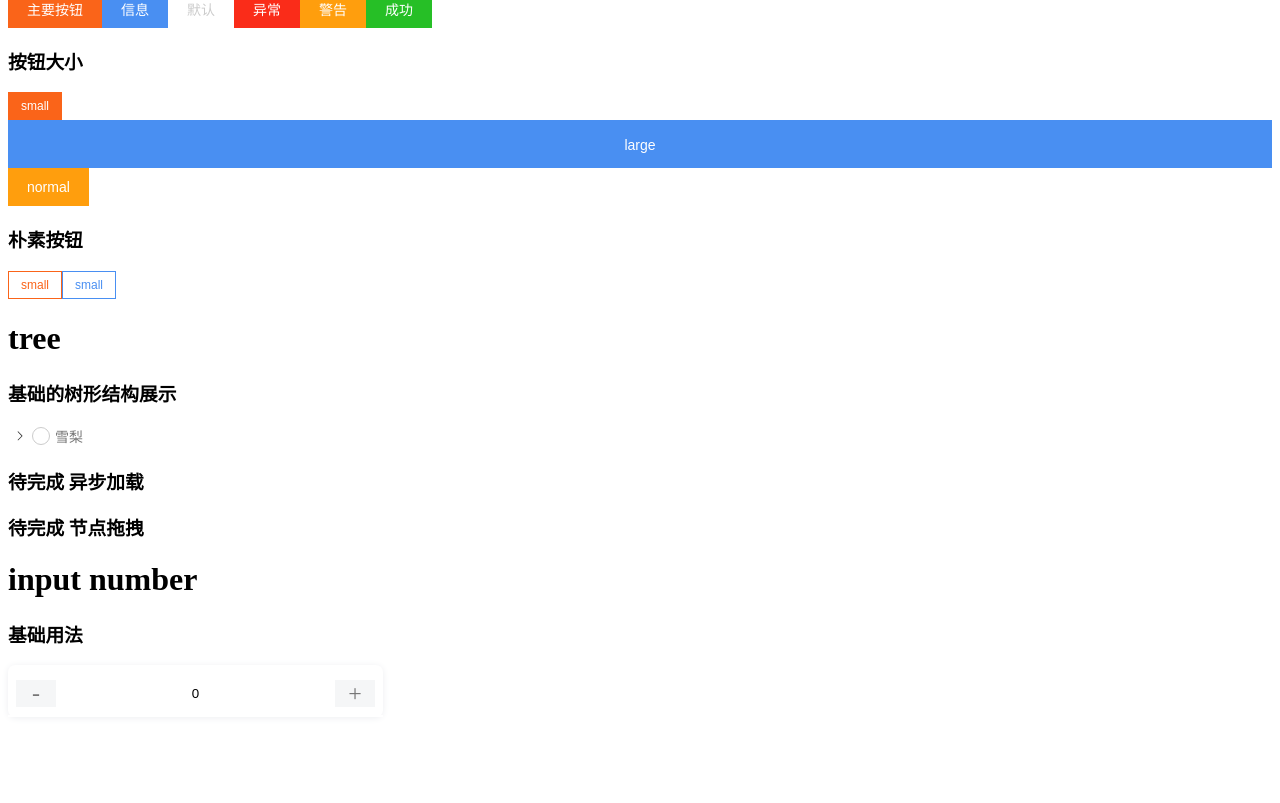
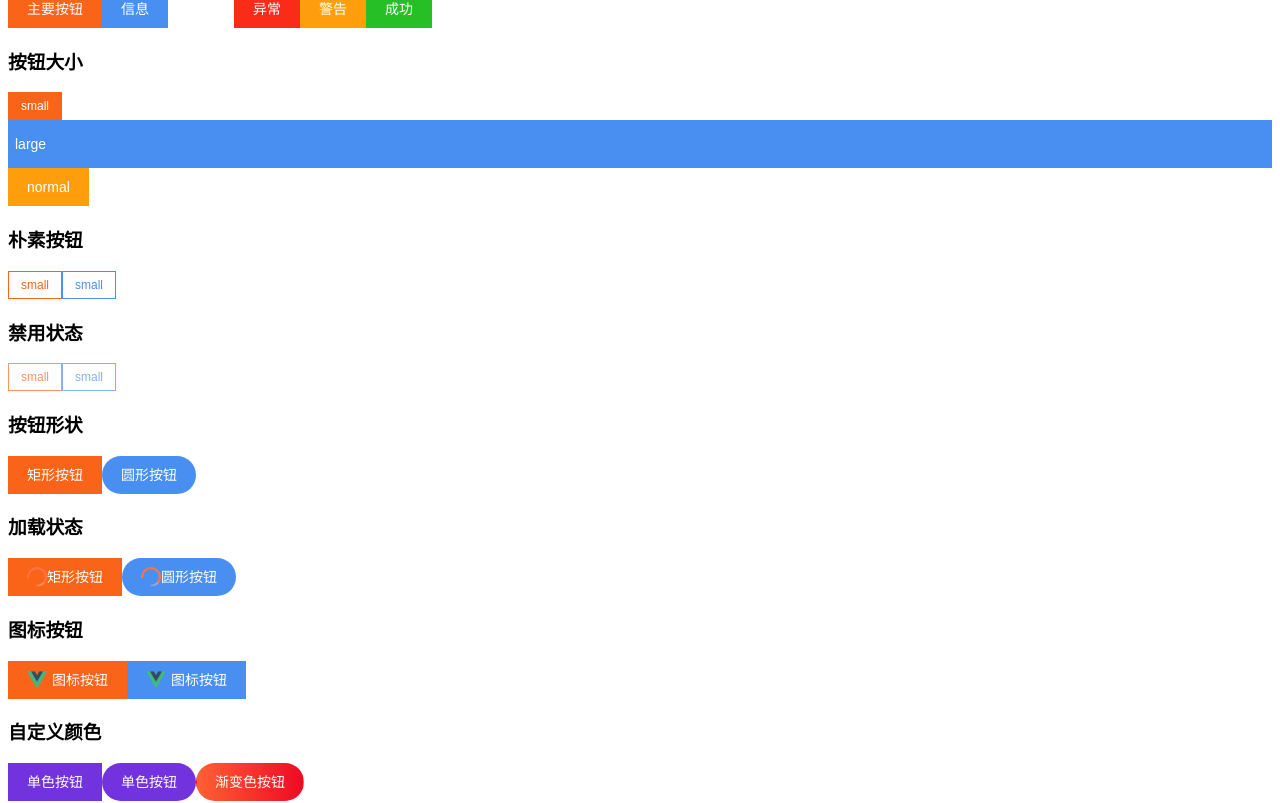
Before and after one commit to garmin21/im-vue-ui, a Vue app: page / in a window 1280 px wide. Shown: the part 1680-2483 px from the top of the page. Before the commit the page ends 2405 px from the top, so only its background shows below. Built offline with nearby package versions, Linux system fonts and the light colour scheme.

Commit message:
完工 button组件

```diff
--- a/example/example-button.vue
+++ b/example/example-button.vue
@@ -22,6 +22,64 @@
             <JmButton type="primary" plain size="small">small</JmButton>
             <JmButton type="info" plain size="small">small</JmButton>
         </section>
+        <section>
+            <h3>禁用状态</h3>
+            <JmButton type="primary" plain :disabled="true" size="small">
+                small
+            </JmButton>
+            <JmButton type="info" plain :disabled="true" size="small">
+                small
+            </JmButton>
+        </section>
+        <section>
+            <h3>按钮形状</h3>
+            <JmButton type="primary"> 矩形按钮 </JmButton>
+            <JmButton type="info" :round="true"> 圆形按钮 </JmButton>
+        </section>
+        <section>
+            <h3>加载状态</h3>
+            <JmButton type="primary" loading> 矩形按钮 </JmButton>
+            <JmButton type="info" loading :round="true"> 圆形按钮 </JmButton>
+        </section>
+        <section>
+            <h3>图标按钮</h3>
+            <JmButton type="primary">
+                <img
+                    src="../src/assets/logo.png"
+                    width="20"
+                    height="20"
+                    style="padding-right: 5px"
+                />
+                <span>图标按钮</span>
+            </JmButton>
+            <JmButton type="info">
+                <img
+                    src="../src/assets/logo.png"
+                    width="20"
+                    height="20"
+                    style="padding-right: 5px"
+                />
+                <span>图标按钮</span>
+            </JmButton>
+        </section>
+        <section>
+            <h3>自定义颜色</h3>
+            <JmButton type="primary" :color="{ color: '#7232dd' }">
+                单色按钮
+            </JmButton>
+            <JmButton type="info" :color="{ color: '#7232dd' }" :round="true">
+                单色按钮
+            </JmButton>
+            <JmButton
+                type="info"
+                :color="{
+                    color: 'linear-gradient(to right, #ff6034, #ee0a24)'
+                }"
+                :round="true"
+            >
+                渐变色按钮
+            </JmButton>
+        </section>
     </div>
 </template>
 
@@ -36,3 +94,5 @@ import JmButton from "../package/button";
 })
 export default class ExampleButton extends Vue {}
 </script>
+
+<style lang="less" scoped></style>
--- a/package/button/button.vue
+++ b/package/button/button.vue
@@ -1,13 +1,28 @@
 <template>
-    <button @click="handleClick" :class="classe">
-        <slot />
+    <button
+        @click="handleClick"
+        :style="getStyle"
+        :class="classe"
+        :disabled="disabled"
+    >
+        <img
+            src="./icons/loading.svg"
+            v-if="loading"
+            class="jm-button-loading"
+            width="20"
+            height="20"
+            alt="loading"
+        />
+        <div class="jm-button-label">
+            <slot />
+        </div>
     </button>
 </template>
 
 <script lang="ts">
 import { Vue, Component, Prop } from "vue-property-decorator";
+import {} from "vue";
 import { Type, Size } from "./index";
-
 @Component({})
 export default class JmButton extends Vue {
     // 类型
@@ -32,6 +47,23 @@ export default class JmButton extends Vue {
     // 朴素按钮
     @Prop({ type: Boolean, default: false })
     public plain!: boolean;
+    // 禁用状态
+    @Prop({ type: Boolean, default: false })
+    public disabled!: boolean;
+    // 是否为圆角按钮
+    @Prop({ type: Boolean, default: false })
+    public round!: boolean;
+    // 加载状态
+    @Prop({ type: Boolean, default: false })
+    public loading!: boolean;
+    // 自定义按钮颜色
+    @Prop({
+        type: Object,
+        default: (): Partial<CSSStyleDeclaration> => {
+            return {};
+        }
+    })
+    public color!: Partial<CSSStyleDeclaration>;
 
     public get classe() {
         return [
@@ -39,12 +71,25 @@ export default class JmButton extends Vue {
             `jm-button-${this.type}`,
             `jm-button-${this.size}`,
             {
-                [`jm-button-plain`]: this.plain
+                [`jm-button-plain`]: this.plain,
+                [`jm-button-disabled`]: this.disabled,
+                [`jm-button-round`]: this.round,
+                [`loading`]: this.loading
             }
         ];
     }
 
+    public get getStyle() {
+        const style: Partial<CSSStyleDeclaration> = {};
+        const { color } = this.color;
+        if (this.plain) return {};
+        style.background = color;
+        style.color = "#fff";
+        return style;
+    }
+
     public handleClick(evt: Event) {
+        if (this.disabled || this.loading) return;
         this.$emit("click", evt);
     }
 }
@@ -55,14 +100,17 @@ export default class JmButton extends Vue {
 @import "../theme-chalk/button.less";
 
 .jm-button {
+    position: relative;
+    display: inline-flex;
+    align-items: center;
     outline: none;
     border: none;
     height: 38px;
+    line-height: 38px;
     color: @--theme-white;
     border: 1px solid transparent;
     cursor: pointer;
     font-size: 14px;
-    display: inline-block;
     box-sizing: border-box;
     transition: opacity 0.2s;
     -webkit-appearance: none;
@@ -72,6 +120,7 @@ export default class JmButton extends Vue {
         opacity: 0.6;
     }
 }
+// .jm-button >
 .jm-button-primary {
     background-color: @button-bk-primary;
 }
@@ -132,4 +181,35 @@ export default class JmButton extends Vue {
         border-color: @button-bk-success;
     }
 }
+.jm-button-disabled {
+    cursor: not-allowed;
+    opacity: 0.68;
+}
+.jm-button-round {
+    border-radius: 25px;
+}
+.loading {
+    display: inline-flex;
+    align-items: center;
+    .jm-button-loading {
+        width: 20px;
+        height: 20px;
+        cursor: default;
+        animation: __jm-button-loading-keyframes 0.5s infinite linear;
+    }
+}
+
+.jm-button-label {
+    display: flex;
+    align-items: center;
+    justify-content: space-between;
+}
+@keyframes __jm-button-loading-keyframes {
+    from {
+        transform: rotate(0deg);
+    }
+    to {
+        transform: rotate(360deg);
+    }
+}
 </style>
```
Also changed, not shown: package/button/icons/loading.svg (added).
